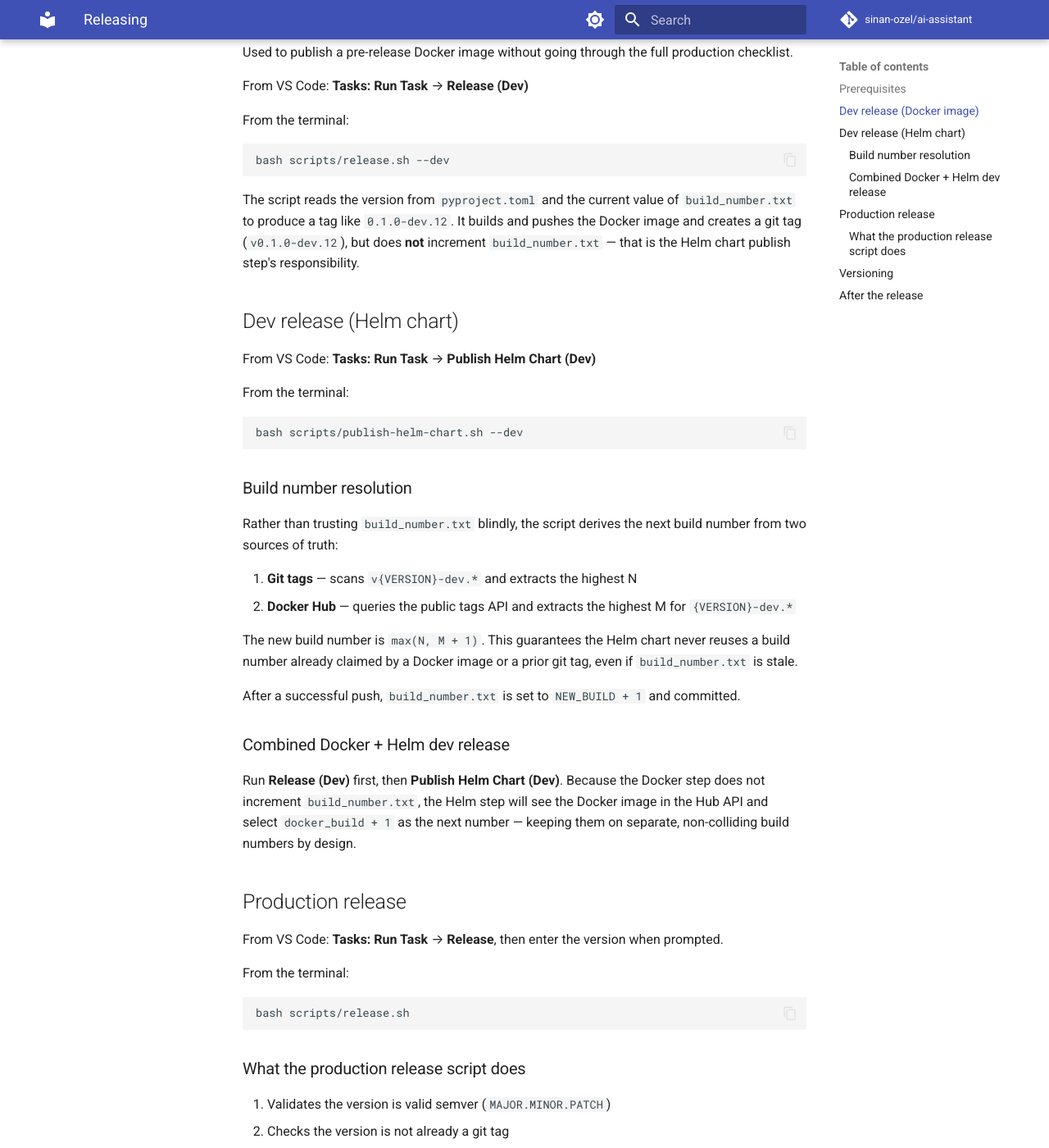
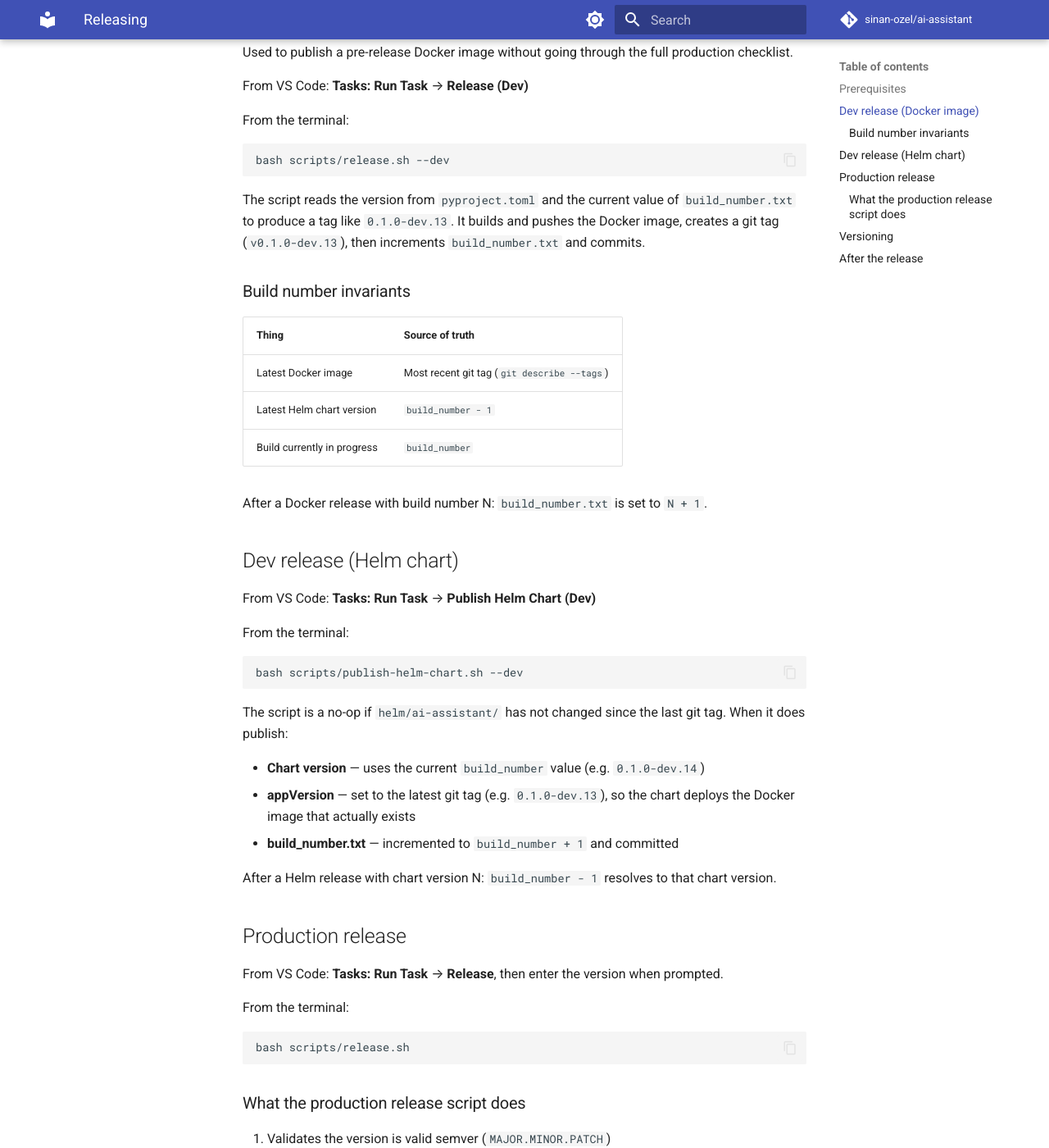
Before and after one commit to sinan-ozel/ai-assistant, an MkDocs documentation site: the page built from docs/development/releasing.md, in a window 1280 px wide and 1400 px high, scrolled down 503 px. Shown: the whole window at 82% size. Built offline with MkDocs 1.6.1 and Material for MkDocs 9.7.7, drawn with Linux system fonts in a browser that asks for light colours; comment, search, counter and statistics services are not loaded; the version menu is left out.

Commit message:
Update releasing.md for new build number logic
Remove the Docker Hub polling / max(N, M+1) description and the
incorrect statement that release.sh does not increment
build_number.txt.

Add an invariant table: git tag = latest Docker image,
build_number - 1 = latest Helm chart, build_number = in-progress.

Document that the Helm chart publish is a no-op when
helm/ai-assistant/ is unchanged since the last git tag, and that
appVersion tracks the git tag rather than the chart version.

Co-Authored-By: Claude Sonnet 4.6 <noreply@anthropic.com>

````diff
--- a/docs/development/releasing.md
+++ b/docs/development/releasing.md
@@ -20,7 +20,17 @@ From the terminal:
 bash scripts/release.sh --dev
 ```
 
-The script reads the version from `pyproject.toml` and the current value of `build_number.txt` to produce a tag like `0.1.0-dev.12`. It builds and pushes the Docker image and creates a git tag (`v0.1.0-dev.12`), but does **not** increment `build_number.txt` — that is the Helm chart publish step's responsibility.
+The script reads the version from `pyproject.toml` and the current value of `build_number.txt` to produce a tag like `0.1.0-dev.13`. It builds and pushes the Docker image, creates a git tag (`v0.1.0-dev.13`), then increments `build_number.txt` and commits.
+
+### Build number invariants
+
+| Thing | Source of truth |
+|---|---|
+| Latest Docker image | Most recent git tag (`git describe --tags`) |
+| Latest Helm chart version | `build_number - 1` |
+| Build currently in progress | `build_number` |
+
+After a Docker release with build number N: `build_number.txt` is set to `N + 1`.
 
 ## Dev release (Helm chart)
 
@@ -32,20 +42,13 @@ From the terminal:
 bash scripts/publish-helm-chart.sh --dev
 ```
 
-### Build number resolution
+The script is a no-op if `helm/ai-assistant/` has not changed since the last git tag. When it does publish:
 
-Rather than trusting `build_number.txt` blindly, the script derives the next build number from two sources of truth:
+- **Chart version** — uses the current `build_number` value (e.g. `0.1.0-dev.14`)
+- **appVersion** — set to the latest git tag (e.g. `0.1.0-dev.13`), so the chart deploys the Docker image that actually exists
+- **build_number.txt** — incremented to `build_number + 1` and committed
 
-1. **Git tags** — scans `v{VERSION}-dev.*` and extracts the highest N
-2. **Docker Hub** — queries the public tags API and extracts the highest M for `{VERSION}-dev.*`
-
-The new build number is `max(N, M + 1)`. This guarantees the Helm chart never reuses a build number already claimed by a Docker image or a prior git tag, even if `build_number.txt` is stale.
-
-After a successful push, `build_number.txt` is set to `NEW_BUILD + 1` and committed.
-
-### Combined Docker + Helm dev release
-
-Run **Release (Dev)** first, then **Publish Helm Chart (Dev)**. Because the Docker step does not increment `build_number.txt`, the Helm step will see the Docker image in the Hub API and select `docker_build + 1` as the next number — keeping them on separate, non-colliding build numbers by design.
+After a Helm release with chart version N: `build_number - 1` resolves to that chart version.
 
 ## Production release
 
````
